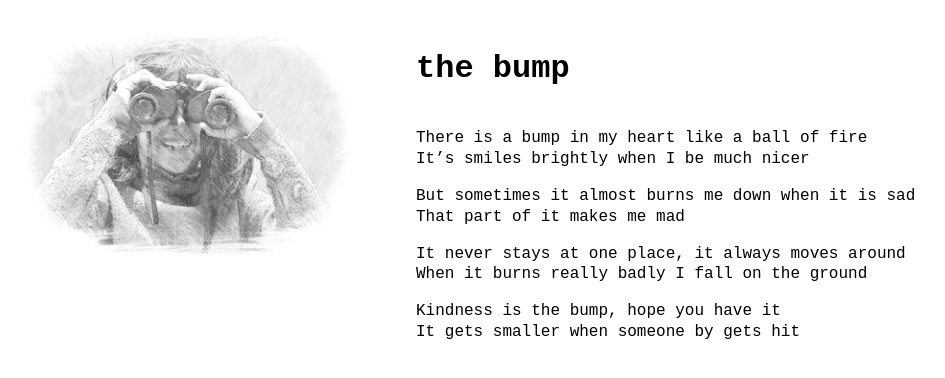
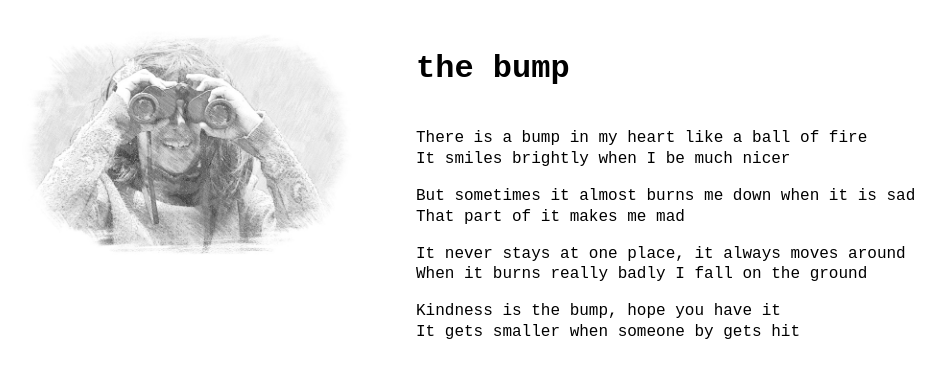
Before and after one commit to ashitagarg/ashitagarg.github.io, a Jekyll site: the page built from _posts/2015-10-23-the-bump.md, in a window 1280 px wide. Shown: the top 378 px of the page, without its empty margins (14-959 px from the left). Built offline with Jekyll 4.4.1, drawn with Linux system fonts in a browser that asks for light colours; Markdown is read by kramdown in place of the engine named in the settings.

```diff
--- a/_posts/2015-10-23-the-bump.md
+++ b/_posts/2015-10-23-the-bump.md
@@ -4,7 +4,7 @@ layout: post
 ---
 
 There is a bump in my heart like a ball of fire
-It's smiles brightly when I be much nicer
+It smiles brightly when I be much nicer
 
 But sometimes it almost burns me down when it is sad
 That part of it makes me mad
```
